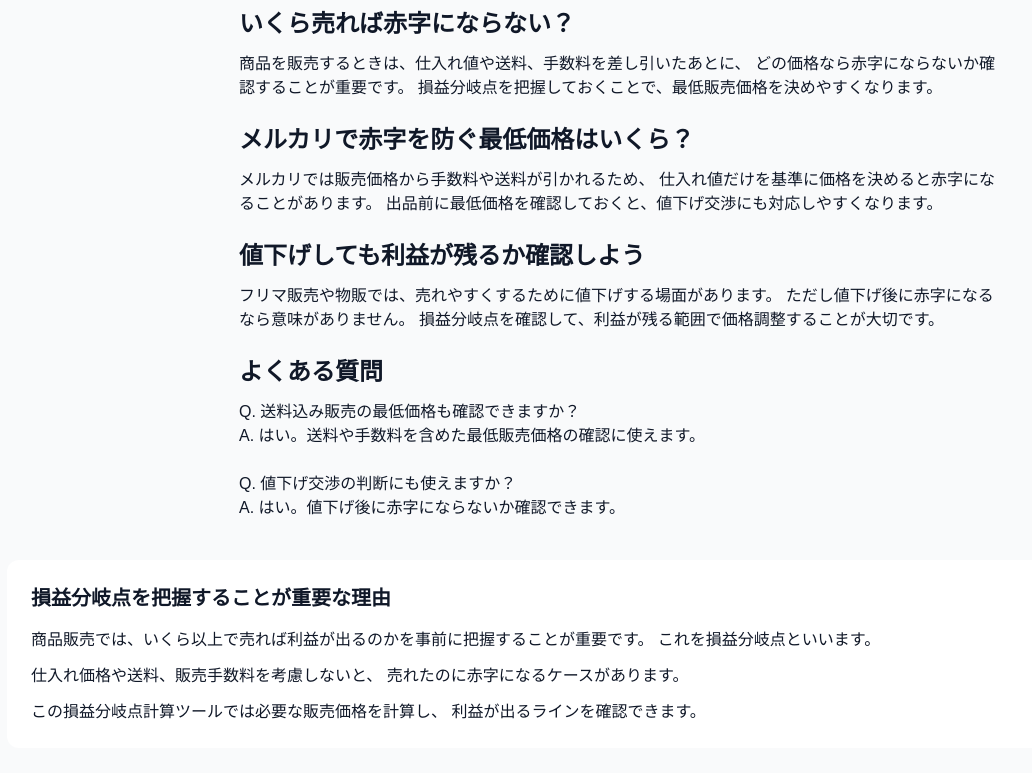
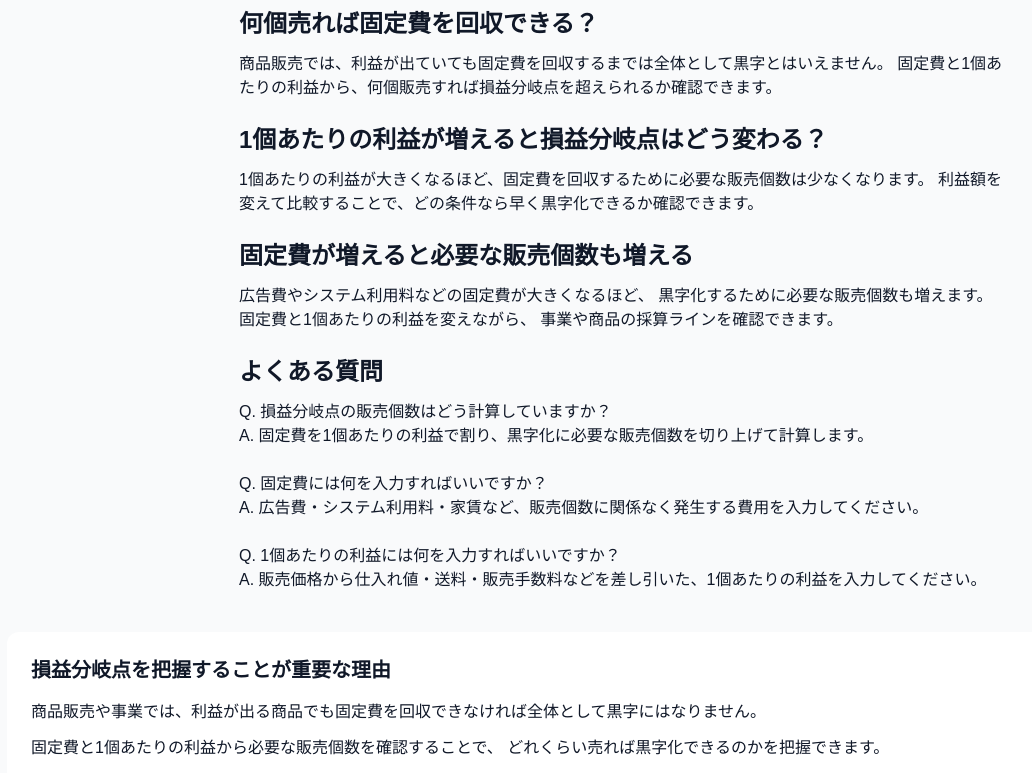
Before and after one commit to antfarm-lab/break-even-calc, a Next.js app: page / in a window 1280 px wide. Shown: the part 500-1273 px from the top of the page, without its empty margins (17-1049 px from the left). Built offline with nearby package versions, Linux system fonts and the light colour scheme.

Commit message:
fix break-even calculator content

```diff
--- a/app/page.tsx
+++ b/app/page.tsx
@@ -58,34 +58,33 @@ export default function Home() {
 
   <div>
   <h2 className="text-2xl font-bold mb-3">
-      いくら売れば赤字にならない？
+    何個売れば固定費を回収できる？
   </h2>
   <p>
-      商品を販売するときは、仕入れ値や送料、手数料を差し引いたあとに、
-      どの価格なら赤字にならないか確認することが重要です。
-      損益分岐点を把握しておくことで、最低販売価格を決めやすくなります。
+    商品販売では、利益が出ていても固定費を回収するまでは全体として黒字とはいえません。
+    固定費と1個あたりの利益から、何個販売すれば損益分岐点を超えられるか確認できます。
   </p>
 </div>
 
   <div>
   <h2 className="text-2xl font-bold mb-3">
-      メルカリで赤字を防ぐ最低価格はいくら？
+    1個あたりの利益が増えると損益分岐点はどう変わる？
   </h2>
   <p>
-      メルカリでは販売価格から手数料や送料が引かれるため、
-      仕入れ値だけを基準に価格を決めると赤字になることがあります。
-      出品前に最低価格を確認しておくと、値下げ交渉にも対応しやすくなります。
+    1個あたりの利益が大きくなるほど、固定費を回収するために必要な販売個数は少なくなります。
+    利益額を変えて比較することで、どの条件なら早く黒字化できるか確認できます。
   </p>
 </div>
 
   <div>
   <h2 className="text-2xl font-bold mb-3">
-      値下げしても利益が残るか確認しよう
+    固定費が増えると必要な販売個数も増える
   </h2>
   <p>
-      フリマ販売や物販では、売れやすくするために値下げする場面があります。
-      ただし値下げ後に赤字になるなら意味がありません。
-      損益分岐点を確認して、利益が残る範囲で価格調整することが大切です。
+    広告費やシステム利用料などの固定費が大きくなるほど、
+    黒字化するために必要な販売個数も増えます。
+    固定費と1個あたりの利益を変えながら、
+    事業や商品の採算ラインを確認できます。
   </p>
 </div>
 
@@ -94,11 +93,14 @@ export default function Home() {
     よくある質問
   </h2>
   <p>
-      Q. 送料込み販売の最低価格も確認できますか？<br />
-      A. はい。送料や手数料を含めた最低販売価格の確認に使えます。<br /><br />
+    Q. 損益分岐点の販売個数はどう計算していますか？<br />
+    A. 固定費を1個あたりの利益で割り、黒字化に必要な販売個数を切り上げて計算します。<br /><br />
 
-      Q. 値下げ交渉の判断にも使えますか？<br />
-      A. はい。値下げ後に赤字にならないか確認できます。
+    Q. 固定費には何を入力すればいいですか？<br />
+    A. 広告費・システム利用料・家賃など、販売個数に関係なく発生する費用を入力してください。<br /><br />
+
+    Q. 1個あたりの利益には何を入力すればいいですか？<br />
+    A. 販売価格から仕入れ値・送料・販売手数料などを差し引いた、1個あたりの利益を入力してください。
   </p>
 </div>
 
@@ -109,18 +111,16 @@ export default function Home() {
   </h2>
 
   <p className="mb-3">
-    商品販売では、いくら以上で売れば利益が出るのかを事前に把握することが重要です。
-    これを損益分岐点といいます。
+    商品販売や事業では、利益が出る商品でも固定費を回収できなければ全体として黒字にはなりません。
   </p>
 
   <p className="mb-3">
-    仕入れ価格や送料、販売手数料を考慮しないと、
-    売れたのに赤字になるケースがあります。
+    固定費と1個あたりの利益から必要な販売個数を確認することで、
+    どれくらい売れば黒字化できるのかを把握できます。
   </p>
 
   <p>
-    この損益分岐点計算ツールでは必要な販売価格を計算し、
-    利益が出るラインを確認できます。
+    この損益分岐点計算ツールでは、固定費を回収するために必要な販売個数を自動計算できます。
   </p>
 </section>
         <section className="mt-10 rounded-xl border bg-white p-5">
```
Lines whose indentation alone changed are shown as unchanged.
